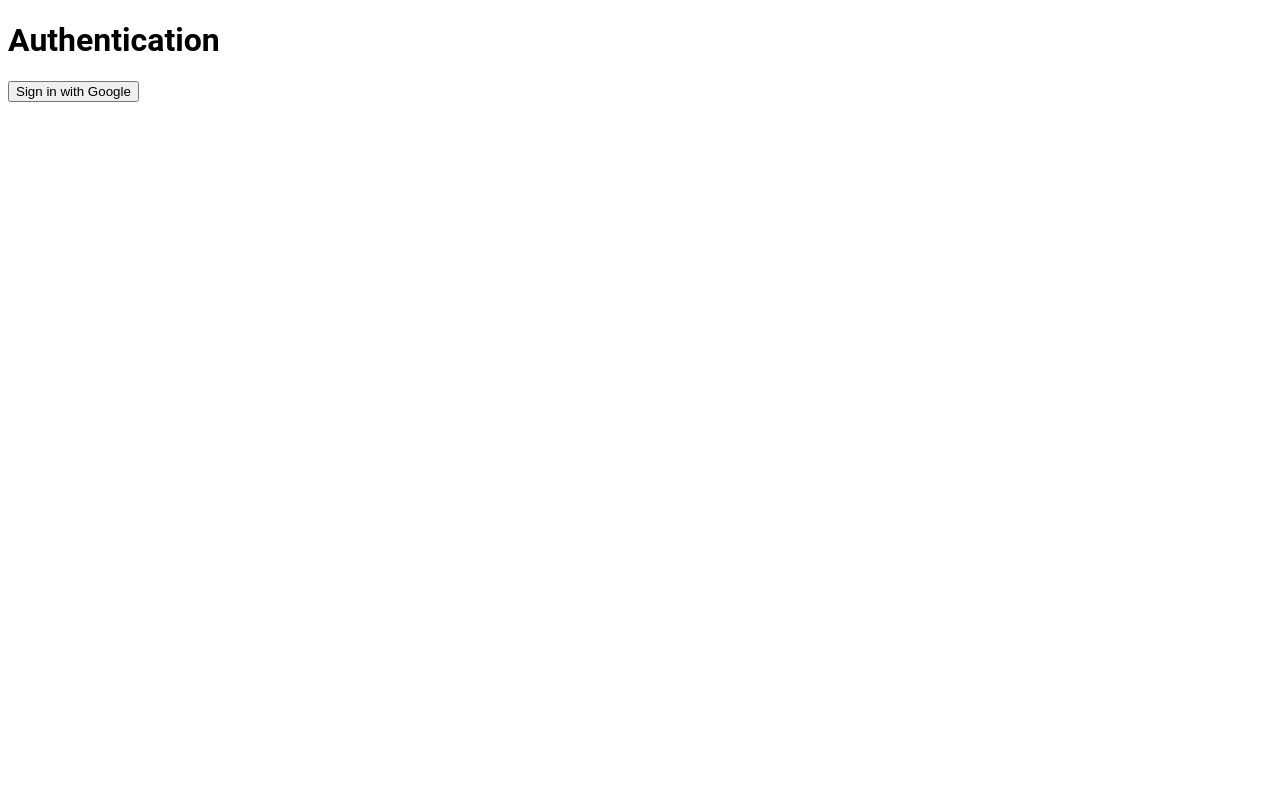
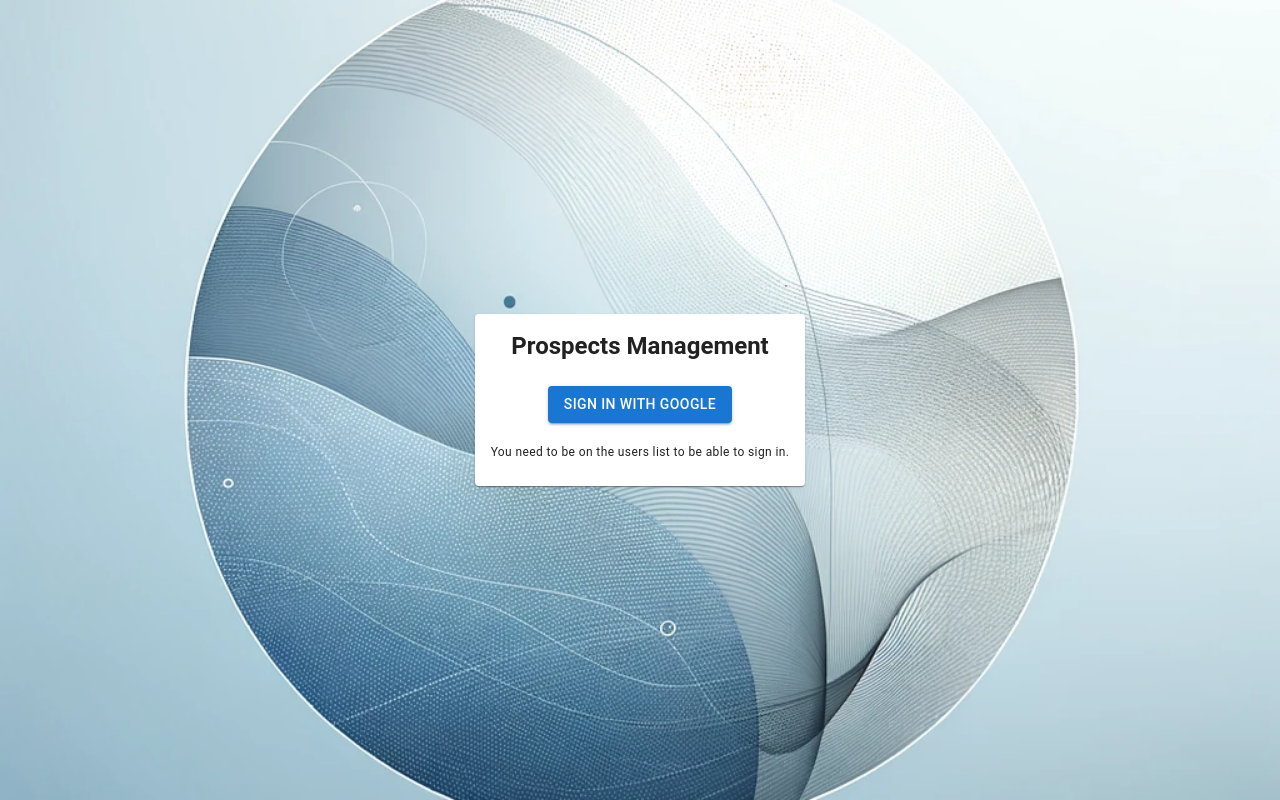
Before and after one commit to baucucu/rahmen-prospects, a React (Vite) app: page / in a window 1280 px wide. Built offline with nearby package versions, Linux system fonts and the light colour scheme; no server answers.

Commit message:
login page styling

```diff
--- a/index.html
+++ b/index.html
@@ -2,8 +2,6 @@
 <html lang="en">
   <head>
     <meta charset="UTF-8" />
-    <!-- <link rel="icon" type="image/svg+xml" href="/vite.svg" /> -->
-    <!-- <link href="https://fonts.googleapis.com/css2?family=Roboto:wght@400;700&display=swap" rel="stylesheet"> -->
     <meta name="viewport" content="width=device-width, initial-scale=1.0" />
     <title>Rahmen Prospects</title>
   </head>
--- a/src/index.css
+++ b/src/index.css
@@ -1,3 +1,11 @@
 body {
     font-family: 'Roboto', sans-serif;
+    margin: 0;
   }
+
+  .bg {
+    background-image: url('./assets/bg.png');
+    background-size: cover;
+    background-position: center;
+    background-repeat: no-repeat;
+  }
--- a/src/pages/index.jsx
+++ b/src/pages/index.jsx
@@ -2,6 +2,16 @@ import React, { useEffect } from "react";
 import { GoogleAuthProvider, signInWithPopup, onAuthStateChanged } from "firebase/auth";
 import { auth, provider } from "../firebase-config";
 import { useNavigate } from "react-router";
+import { Button, Card, CardContent, Typography, Box } from '@mui/material';
+import { styled } from '@mui/material/styles';
+
+const Background = styled(Box)({
+  height: '100vh',
+  display: 'flex',
+  justifyContent: 'center',
+  alignItems: 'center',
+});
+
 
 function AuthPage() {
   const navigate = useNavigate();
@@ -43,11 +53,23 @@ function AuthPage() {
     // Cleanup the subscription on unmount
     return () => unsubscribe();
   }, [navigate]);
+
   return (
-    <div>
-      <h1>Authentication</h1>
-      <button onClick={signInWithGoogle}>Sign in with Google</button>
-    </div>
+    <Background className="bg">
+      <Card sx={{ minWidth: 275 }}>
+        <CardContent sx={{ display: 'flex', flexDirection: 'column', alignItems: 'center' }}>
+          <Typography variant="h5" component="div" gutterBottom sx={{fontWeight: 700}}>
+            Prospects Management
+          </Typography>
+          <Button variant="contained" onClick={signInWithGoogle} sx={{ mt: 2 }}>
+            Sign in with Google
+          </Button>
+          <Typography variant="caption" component="div" sx={{marginTop: '20px'}}>
+            You need to be on the users list to be able to sign in.
+          </Typography>
+        </CardContent>
+      </Card>
+    </Background>
   );
 }
 
```
Also changed, not shown: src/assets/bg.png (added).
